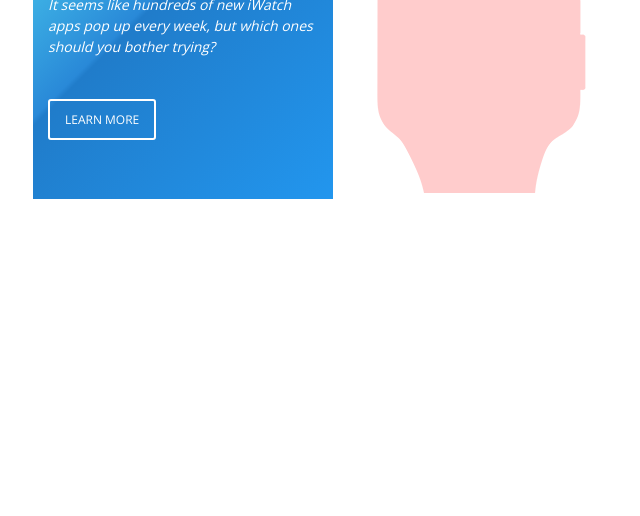
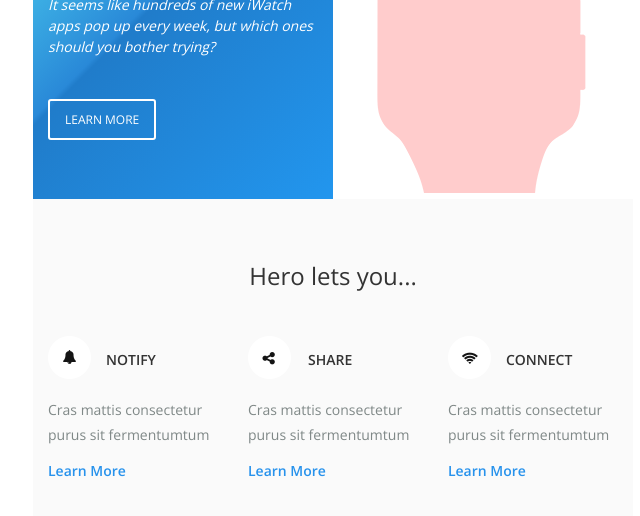
Before and after one commit to habeezzy/HTML-Responsive-email, a React app: page public/index.html in a window 1280 px wide. Shown: the part 270-786 px from the top of the page, without its empty margins (307-947 px from the left). Built offline with nearby package versions, Linux system fonts and the light colour scheme.

Commit message:
finished Lets you section styles

```diff
--- a/public/index.html
+++ b/public/index.html
@@ -14,15 +14,14 @@
         <td>
           <!-- start of container -->
           <table class="container" width="600" align="center" cellspacing="0" cellpadding="0" border="0">
-            <!-- start of main row -->
+            <!-- start of header row -->
             <tr>
               <td>
                 <!-- start of left column -->
                 <table class="header-left" width="50%" align="left" cellspacing="0" cellpadding="0" border="0" style="background: #65fffd;
                   background: -moz-linear-gradient(-45deg, #65fffd 1%, #2989d8 50%, #207cca 51%, #2296ee 100%);
                   background: -webkit-linear-gradient(-45deg, #65fffd 1%,#2989d8 50%,#207cca 51%,#2296ee 100%);
-                  background: linear-gradient(135deg, #65fffd 1%,#2989d8 50%,#207cca 51%,#2296ee 100%);
-                  padding: 15px 15px 70px 15px;">
+                  background: linear-gradient(135deg, #65fffd 1%,#2989d8 50%,#207cca 51%,#2296ee 100%); padding: 15px 15px 70px 15px;">
                   <tr>
                     <td style="font-family: 'Open Sans', 'Helvetica Neue', Helvetica, Arial, 'Lucida Grande', sans-serif; color: white;">
                       <img src="/img/logo.png">
@@ -58,10 +57,89 @@
                   </tr>
                 </table>
                 <!-- end of Right column -->
+              </td>
+            </tr>
+            <!-- end of header row -->
+            <!-- start of "lets you" row -->
+            <tr>
+              <td style="background: #fafafa;">
+                <h3 style="font-family: 'Open Sans', 'Helvetica Neue', Helvetica, Arial, 'Lucida Grande', sans-serif; color: #333333; padding: 36px 0 5px 0; font-weight: 300; font-size: 24px;" align="center";>Hero lets you...</h3>
+                <!-- start of left column -->
+                <table class="header-left" width="33.33%" align="left" cellspacing="0" cellpadding="0" border="0" style=" padding: 15px 15px 70px 15px;">
+                  <tr>
+                    <td>
+                      <table class="title-icon" width="33.33%" align="left" cellspacing="0" cellpadding="0" border="0" style=" padding: 0;">
+                        <tr>
+                          <td><img src="/img/bell_icon.png"</td>
+                          <td style="font-family: 'Open Sans', 'Helvetica Neue', Helvetica, Arial, 'Lucida Grande', sans-serif; color: #333333; padding: 0 0 0 15px; font-weight: 600; text-transform: uppercase; font-size: 14px;" >Notify</td>
+                        </tr>
+                      </table>
+                    </td>
+                  </tr>
+                  <tr>
+                    <td>
+                      <p style="font-family: 'Open Sans', 'Helvetica Neue', Helvetica, Arial, 'Lucida Grande', sans-serif; color: #7f8887; font-weight: 400; line-height: 1.8; font-size: 14px;">Cras mattis consectetur purus sit fermentumtum</p>
+                    </td>
+                  </tr>
+                  <tr>
+                    <td>
+                      <a href="#" style="font-family: 'Open Sans', 'Helvetica Neue', Helvetica, Arial, 'Lucida Grande', sans-serif; color: #2792ec; text-decoration: none; font-weight: 600; font-size: 14px;">Learn More</a>
+                    </td>
+                  </tr>
+                </table>
+                <!-- end of left column -->
+                <!-- start of middle column -->
+                <table class="header-left" width="33.33%" align="left" cellspacing="0" cellpadding="0" border="0" style=" padding: 15px 15px 70px 15px;">
+                  <tr>
+                    <td>
+                      <table class="title-icon" width="33.33%" align="left" cellspacing="0" cellpadding="0" border="0" style=" padding: 0;">
+                        <tr>
+                          <td><img src="/img/share_icon.png"</td>
+                          <td style="font-family: 'Open Sans', 'Helvetica Neue', Helvetica, Arial, 'Lucida Grande', sans-serif; color: #333333; padding: 0 0 0 15px; font-weight: 600; text-transform: uppercase; font-size: 14px;">Share</td>
+                        </tr>
+                      </table>
+                    </td>
+                  </tr>
+                  <tr>
+                    <td>
+                      <p style="font-family: 'Open Sans', 'Helvetica Neue', Helvetica, Arial, 'Lucida Grande', sans-serif; color: #7f8887; font-weight: 400; line-height: 1.8; font-size: 14px;">Cras mattis consectetur purus sit fermentumtum</p>
+                    </td>
+                  </tr>
+                  <tr>
+                    <td>
+                      <a href="#" style="font-family: 'Open Sans', 'Helvetica Neue', Helvetica, Arial, 'Lucida Grande', sans-serif; color: #2792ec; text-decoration: none; font-weight: 600; font-size: 14px;">Learn More</a>
+                    </td>
+                  </tr>
+                </table>
+                <!-- end of middle column -->
+                <!-- start of right column -->
+                <table class="header-left" width="33.33%" align="left" cellspacing="0" cellpadding="0" border="0" style=" padding: 15px 15px 70px 15px;">
+                  <tr>
+                    <td>
+                      <table class="title-icon" width="33.33%" align="left" cellspacing="0" cellpadding="0" border="0" style=" padding: 0;">
+                        <tr>
+                          <td><img src="/img/wifi_icon.png"</td>
+                          <td style="font-family: 'Open Sans', 'Helvetica Neue', Helvetica, Arial, 'Lucida Grande', sans-serif; color: #333333; padding: 0 0 0 15px; font-weight: 600; text-transform: uppercase; font-size: 14px;">Connect</td>
+                        </tr>
+                      </table>
+                    </td>
+                  </tr>
+                  <tr>
+                    <td>
+                      <p style="font-family: 'Open Sans', 'Helvetica Neue', Helvetica, Arial, 'Lucida Grande', sans-serif; color: #7f8887; font-weight: 400; line-height: 1.8; font-size: 14px;">Cras mattis consectetur purus sit fermentumtum</p>
+                    </td>
+                  </tr>
+                  <tr>
+                    <td>
+                      <a href="#" style="font-family: 'Open Sans', 'Helvetica Neue', Helvetica, Arial, 'Lucida Grande', sans-serif; color: #2792ec; text-decoration: none; font-weight: 600; font-size: 14px;">Learn More</a>
+                    </td>
+                  </tr>
+                </table>
+                <!-- end of right column -->
 
               </td>
             </tr>
-            <!-- end of main row -->
+            <!-- end of "lets you" row -->
             <!-- start of main row -->
             <tr>
               <td></td>
@@ -97,12 +175,6 @@
               <td></td>
             </tr>
             <!-- end of main row -->
-            <!-- start of main row -->
-            <tr>
-              <td></td>
-            </tr>
-            <!-- end of main row -->
-
           </table>
           <!-- end of container -->
         </td>
```
